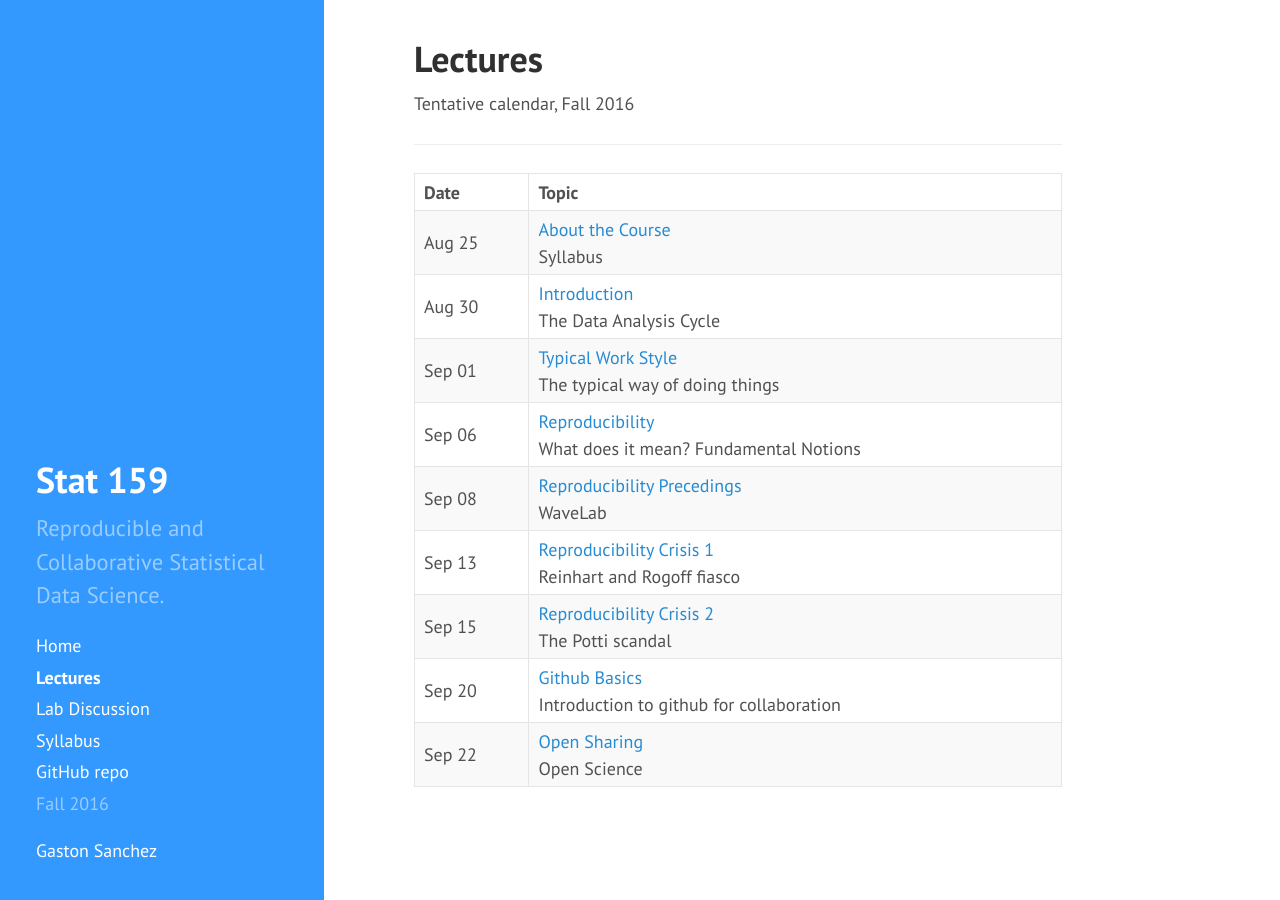
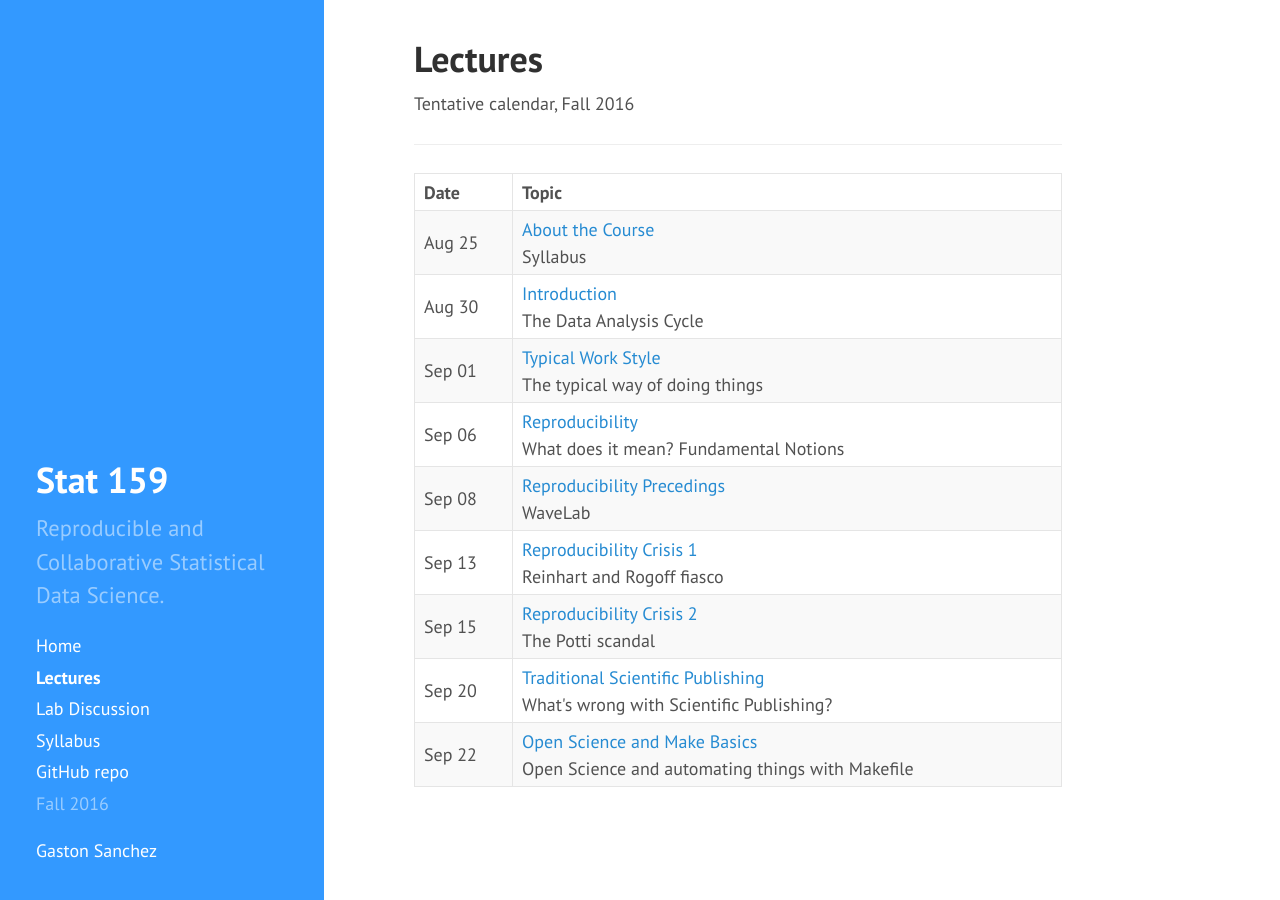
Before and after one commit to gastonstat/relic-stat159, a Jekyll site: the page built from lectures/index.md, in a window 1280 px wide. Built offline with Jekyll 4.4.1, drawn with Linux system fonts in a browser that asks for light colours; nearby versions of some CDN libraries.

Commit message:
lectures: update index up to lecture 8

```diff
--- a/lectures/index.md
+++ b/lectures/index.md
@@ -48,18 +48,18 @@ Tentative calendar, Fall 2016
     </tr>
     <tr>
       <td>Sep 15</td>
-      <td><a href="06-crisis2-makefile-basics">Reproducibility Crisis 2</a><br>
+      <td><a href="06-crisis2-github-basics">Reproducibility Crisis 2</a><br>
         The Potti scandal</td>
     </tr>
     <tr>
       <td>Sep 20</td>
-      <td><a href="07-github-basics">Github Basics</a><br>
-        Introduction to github for collaboration</td>
+      <td><a href="07-traditional-publishing">Traditional Scientific Publishing</a><br>
+        What's wrong with Scientific Publishing?</td>
     </tr>
     <tr>
       <td>Sep 22</td>
-      <td><a href="08-open-sharing">Open Sharing</a><br>
-        Open Science</td>
+      <td><a href="08-makefile-basics">Open Science and Make Basics</a><br>
+        Open Science and automating things with Makefile</td>
     </tr>
   </tbody>
 </table>
```
